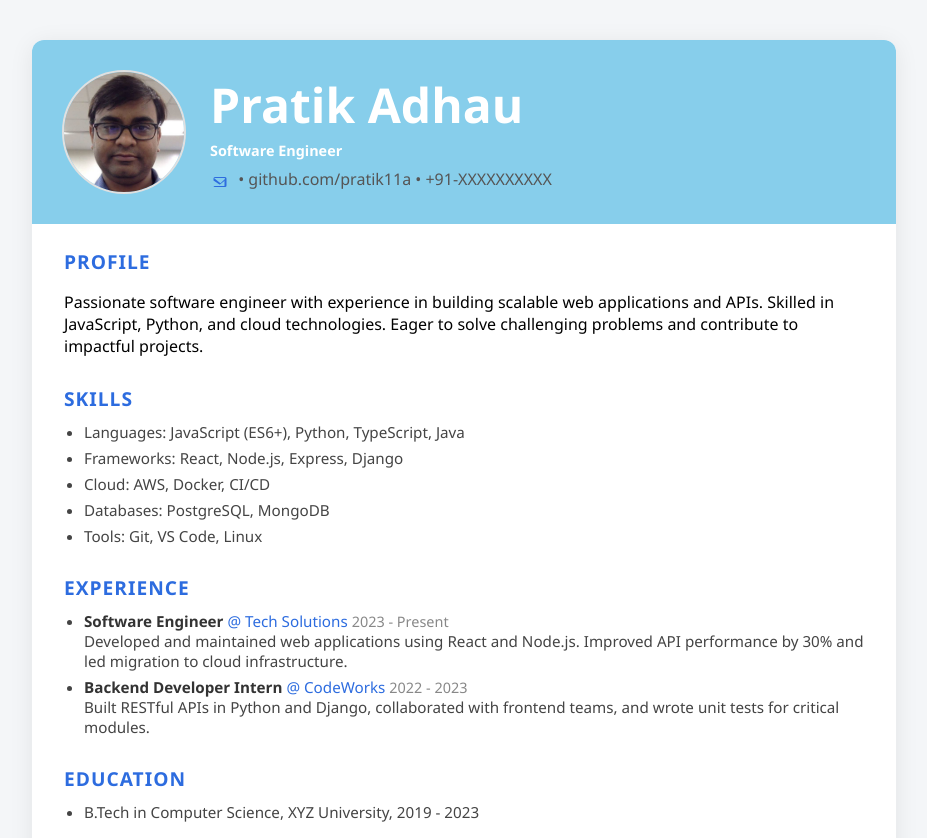
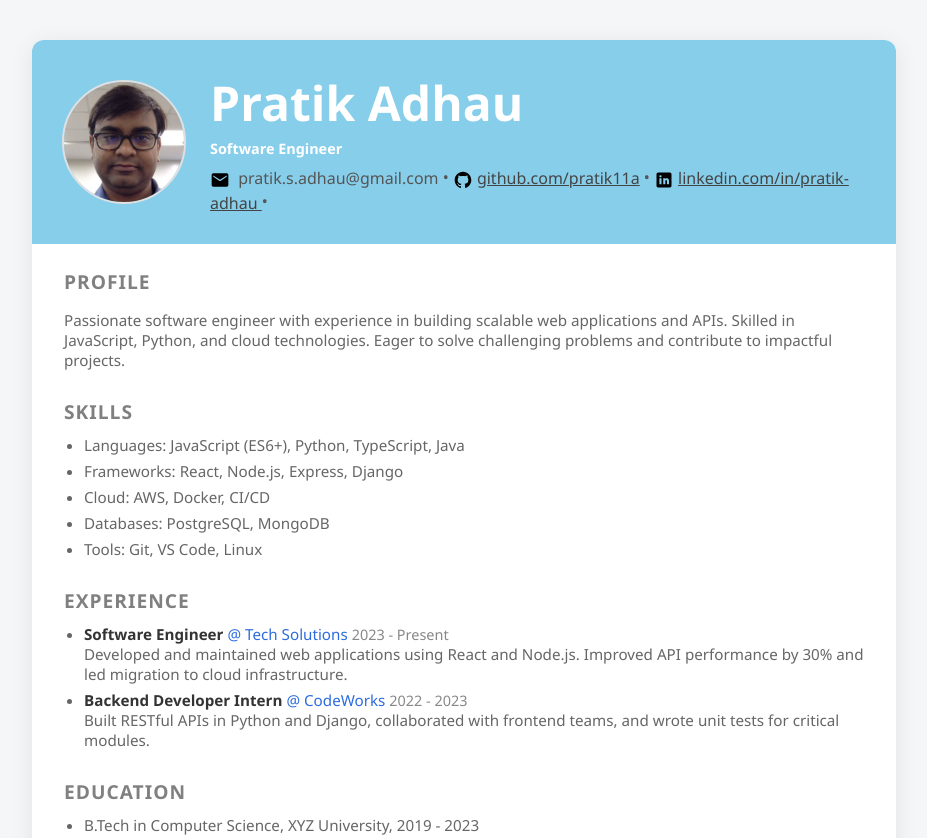
Before and after one commit to pratik11a/pratik11a, a plain HTML site: page index.html in a window 1280 px wide. Shown: the top 838 px of the page, without its empty margins (176-1103 px from the left). Drawn offline with Linux system fonts and the light colour scheme.

Commit message:
feat: Enhance UI styling and icons
- Added GitHub, LinkedIn, and Gmail icons
- Updated header links with profile-text class
- Adjusted heading colors to light gray (#808080)
- Set paragraph text to darker gray (#666666)
- Improved visual hierarchy with consistent styling

```diff
--- a/assets/css/style.css
+++ b/assets/css/style.css
@@ -56,7 +56,7 @@ body {
 }
 .section h2 {
     font-size: 1.2rem;
-    color: #2d6cdf;
+    color: #808080;
     margin-bottom: 10px;
     letter-spacing: 1px;
     text-transform: uppercase;
@@ -65,9 +65,9 @@ body {
     margin: 0;
     padding-left: 20px;
 }
-.section li {
+.section li, .section p {
     margin-bottom: 6px;
-    color: #444;
+    color: #666666;
     font-size: 0.95rem;
 }
 .section .job-title {
@@ -86,6 +86,16 @@ body {
     color: #555;
     font-size: 1rem;
 }
+
+.profile-text {
+    text-decoration: underline;
+    color: #444444;
+    transition: color 0.2s ease;
+}
+
+.profile-text:hover {
+    color: #666666;
+}
 @media (max-width: 600px) {
     .resume-container {
         padding: 18px 6px;
--- a/assets/html/header.html
+++ b/assets/html/header.html
@@ -6,10 +6,19 @@
         <h1>Pratik Adhau</h1>
         <p>Software Engineer</p>
         <div class="contact">
-            <a href="mailto:pratik.s.adhau@gmail.com" title="Email" style="text-decoration:none;color:inherit;vertical-align:middle;">
-                <img src="/assets/svg/mail.svg" alt="Email" width="20" height="20" style="vertical-align:middle;margin-right:4px;" />
+            <a href="mailto:pratik.s.adhau@gmail.com" title="Email"
+                style="text-decoration:none;color:inherit;vertical-align:middle;">
+                <img src="/assets/svg/gmail.svg" alt="Gmail" width="20" height="20" style="vertical-align:middle;margin-right:4px;" />
+                    pratik.s.adhau@gmail.com
             </a>
-            &bull; <a href="https://github.com/pratik11a" target="_blank" style="text-decoration:none;color:inherit;">github.com/pratik11a</a> &bull; <span>+91-XXXXXXXXXX</span>
+            &bull;
+            <a href="https://github.com/pratik11a" target="_blank" class="profile-text" style="vertical-align:middle;">
+                <img src="/assets/svg/github.svg" alt="GitHub" width="20" height="20" style="vertical-align:middle;margin-right:4px;" />github.com/pratik11a</a>
+             &bull;
+            <a href="https://www.linkedin.com/in/pratik-adhau/" target="_blank" class="profile-text" style="vertical-align:middle;">
+                <img src="/assets/svg/linkedin.svg" alt="LinkedIn" width="20" height="20" style="vertical-align:middle;margin-right:4px;" />linkedin.com/in/pratik-adhau
+        </a>
+             &bull;
         </div>
     </div>
 </div>
```
Also changed, not shown: assets/svg/github.svg (added), assets/svg/gmail.svg (added), assets/svg/linkedin.svg (added), assets/svg/mail.svg (deleted).
